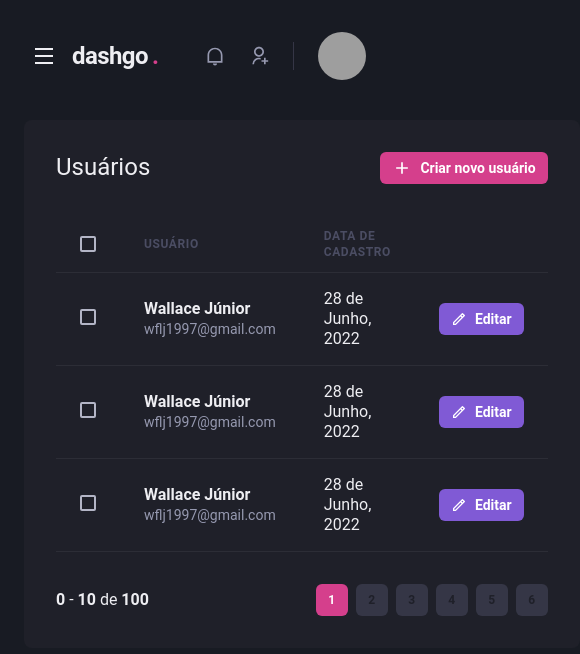
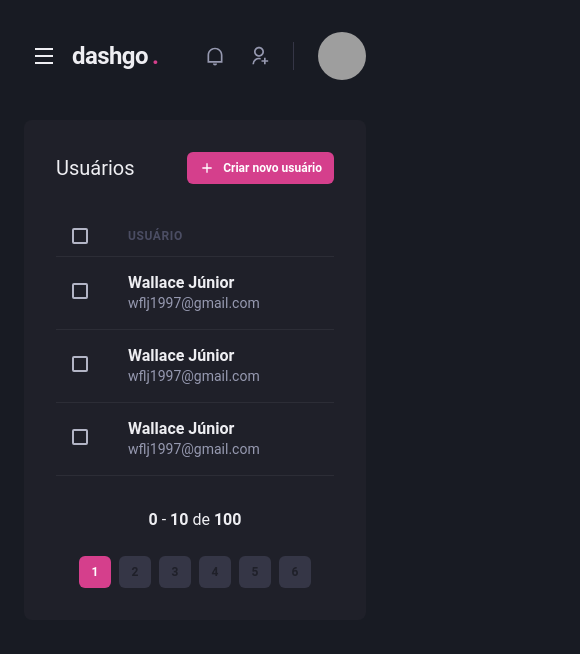
Before and after one commit to wfl-junior/rocketseat-ignite-dashgo, a Next.js app: page /users in a window 390 px wide. Shown: the top 654 px of the page, 580 px wide, since content can reach past the window. Built offline with nearby package versions, Linux system fonts and the light colour scheme; grey boxes are pictures that could not be loaded.

Commit message:
Listagem de usuários responsiva

```diff
--- a/src/components/Pagination/index.tsx
+++ b/src/components/Pagination/index.tsx
@@ -1,8 +1,14 @@
-import { Box, HStack, Text } from "@chakra-ui/react";
+import { Box, HStack, Stack, Text } from "@chakra-ui/react";
 import { PaginationItem } from "./PaginationItem";
 
 export const Pagination: React.FC = () => (
-  <HStack spacing={6} mt={8} justify="space-between" align="center">
+  <Stack
+    direction={["column", "row"]}
+    spacing={6}
+    mt={8}
+    justify="space-between"
+    align="center"
+  >
     <Box>
       <Text as="strong">0</Text> - <Text as="strong">10</Text> de{" "}
       <Text as="strong">100</Text>
@@ -16,5 +22,5 @@ export const Pagination: React.FC = () => (
       <PaginationItem pageNumber={5} />
       <PaginationItem pageNumber={6} />
     </HStack>
-  </HStack>
+  </Stack>
 );
--- a/src/pages/users/index.tsx
+++ b/src/pages/users/index.tsx
@@ -12,14 +12,22 @@ import {
   Th,
   Thead,
   Tr,
+  useBreakpointValue,
 } from "@chakra-ui/react";
 import { NextPage } from "next";
+import { Fragment } from "react";
 import { RiAddLine, RiPencilLine } from "react-icons/ri";
 import { Header } from "../../components/Header";
 import { Pagination } from "../../components/Pagination";
 import { Sidebar } from "../../components/Sidebar";
 
-const Users: NextPage = () => (
+const Users: NextPage = () => {
+  const isMediumBreakpoint = useBreakpointValue({
+    base: false,
+    md: true,
+  });
+
+  return (
     <Box>
       <Header />
 
@@ -28,7 +36,7 @@ const Users: NextPage = () => (
 
         <Box flex={1} borderRadius={8} bgColor="gray.800" p={8}>
           <Flex mb={8} justify="space-between" align="center">
-          <Heading size="lg" fontWeight="normal">
+            <Heading size={["md", "lg"]} fontWeight="normal">
               Usuários
             </Heading>
 
@@ -36,9 +44,9 @@ const Users: NextPage = () => (
               as="a"
               href="#"
               size="sm"
-            fontSize="sm"
+              fontSize={["xs", "sm"]}
               colorScheme="pink"
-            leftIcon={<Icon as={RiAddLine} fontSize={20} />}
+              leftIcon={<Icon as={RiAddLine} fontSize={[16, 20]} />}
             >
               Criar novo usuário
             </Button>
@@ -47,20 +55,24 @@ const Users: NextPage = () => (
           <Table colorScheme="whiteAlpha">
             <Thead>
               <Tr>
-              <Th px={6} color="gray.300" w={8}>
+                <Th px={[4, 6]} color="gray.300" w={8}>
                   <Checkbox colorScheme="pink" />
                 </Th>
 
                 <Th>Usuário</Th>
+                {isMediumBreakpoint && (
+                  <Fragment>
                     <Th>Data de cadastro</Th>
                     <Th w={8}></Th>
+                  </Fragment>
+                )}
               </Tr>
             </Thead>
 
             <Tbody>
               {Array.from({ length: 3 }, (_, i) => i).map(number => (
                 <Tr key={number}>
-                <Td px={6}>
+                  <Td px={[4, 6]}>
                     <Checkbox colorScheme="pink" />
                   </Td>
 
@@ -74,8 +86,9 @@ const Users: NextPage = () => (
                     </Box>
                   </Td>
 
-                <Td>28 de Junho, 2022</Td>
+                  {isMediumBreakpoint && <Td>28 de Junho, 2022</Td>}
 
+                  {isMediumBreakpoint && (
                     <Td>
                       <Button
                         as="a"
@@ -88,6 +101,7 @@ const Users: NextPage = () => (
                         Editar
                       </Button>
                     </Td>
+                  )}
                 </Tr>
               ))}
             </Tbody>
@@ -98,5 +112,6 @@ const Users: NextPage = () => (
       </Flex>
     </Box>
   );
+};
 
 export default Users;
```
Lines whose indentation alone changed are shown as unchanged.
